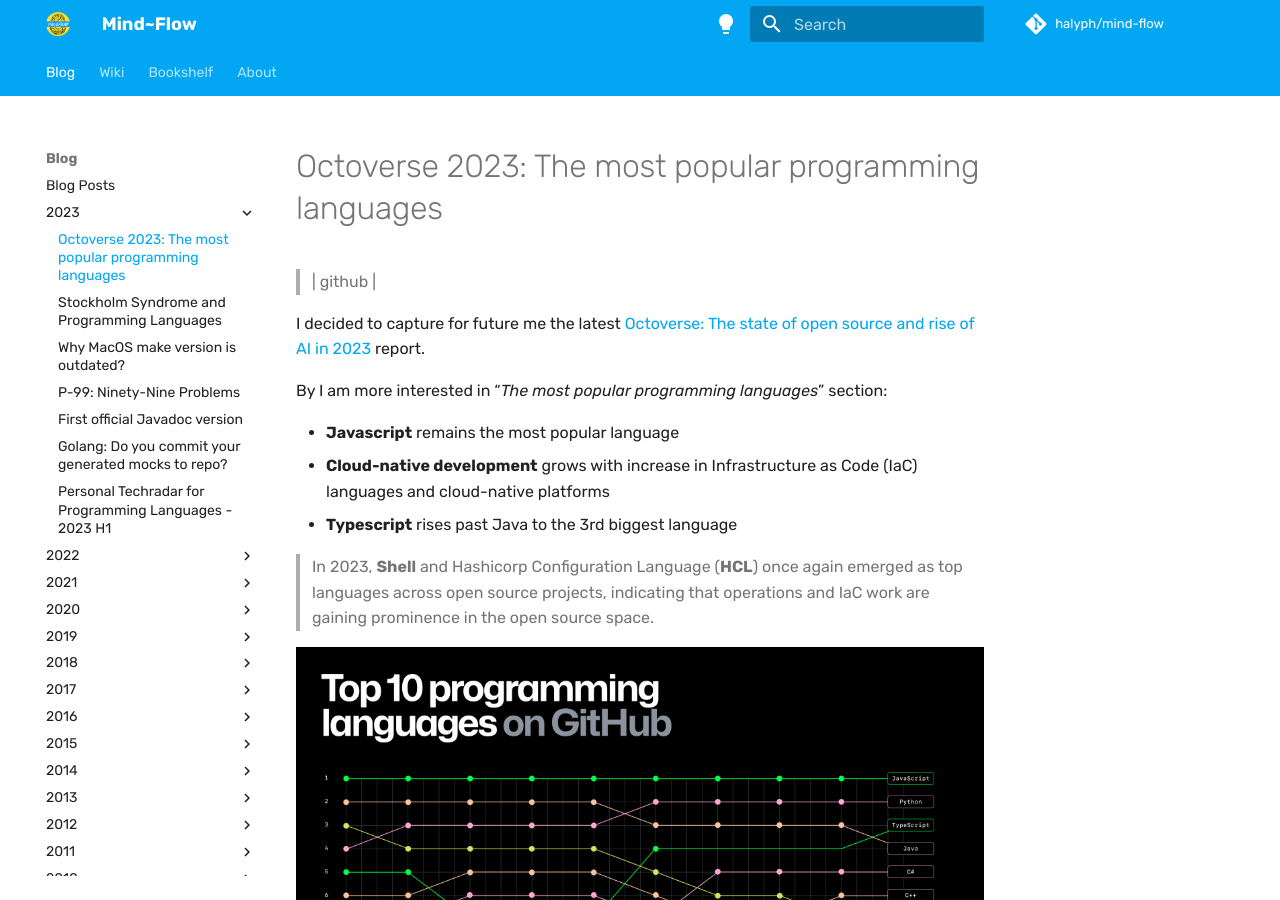
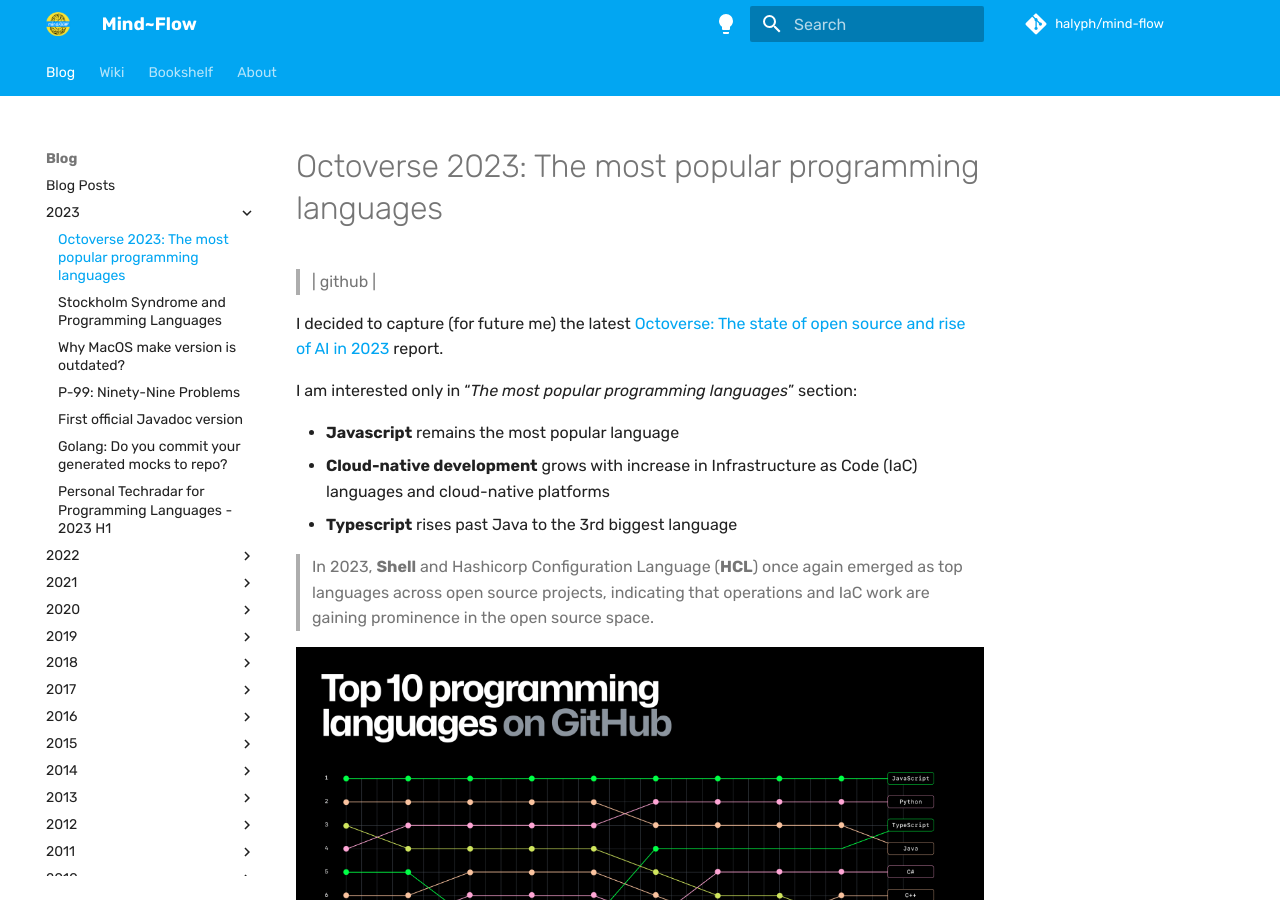
Before and after one commit to halyph/mind-flow, an MkDocs documentation site: the page built from docs/blog/2023/2023-11-09-octoverse.md, in a window 1280 px wide and 900 px high. Built offline with MkDocs 1.6.1 and Material for MkDocs 9.7.7, drawn with Linux system fonts in a browser that asks for light colours; some web fonts are replaced; comment, search, counter and statistics services are not loaded.

Commit message:
Update 2023-11-09-octoverse.md

```diff
--- a/docs/blog/2023/2023-11-09-octoverse.md
+++ b/docs/blog/2023/2023-11-09-octoverse.md
@@ -1,9 +1,9 @@
 # Octoverse 2023: The most popular programming languages
 > | github |
 
-I decided to capture for future me the latest [Octoverse: The state of open source and rise of AI in 2023](https://github.blog/2023-11-08-the-state-of-open-source-and-ai/#the-most-popular-programming-languages) report.
+I decided to capture (for future me) the latest [Octoverse: The state of open source and rise of AI in 2023](https://github.blog/2023-11-08-the-state-of-open-source-and-ai/#the-most-popular-programming-languages) report.
 
-By I am more interested in "*The most popular programming languages*" section:
+I am interested only in "*The most popular programming languages*" section:
 
 - **Javascript** remains the most popular language
 - **Cloud-native development** grows with increase in Infrastructure as Code (IaC) languages and cloud-native platforms
```
